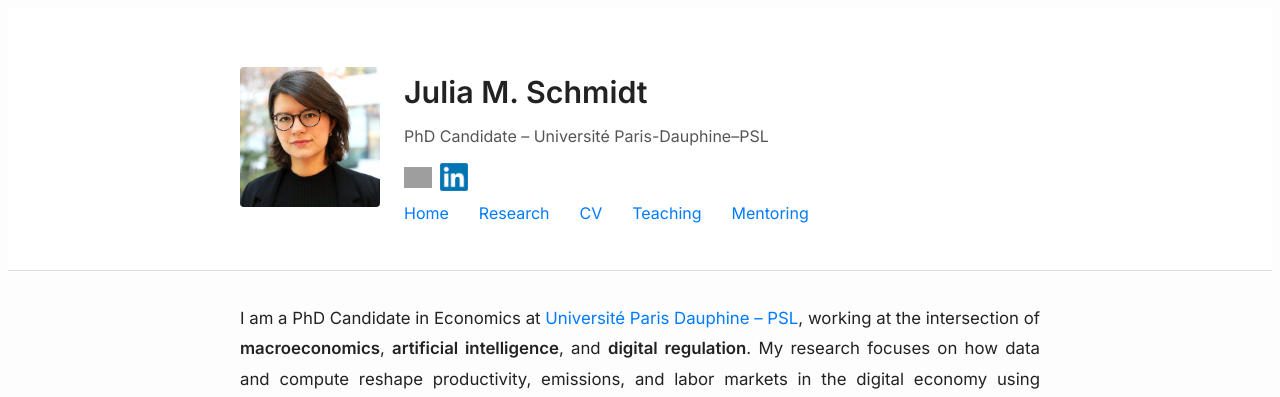
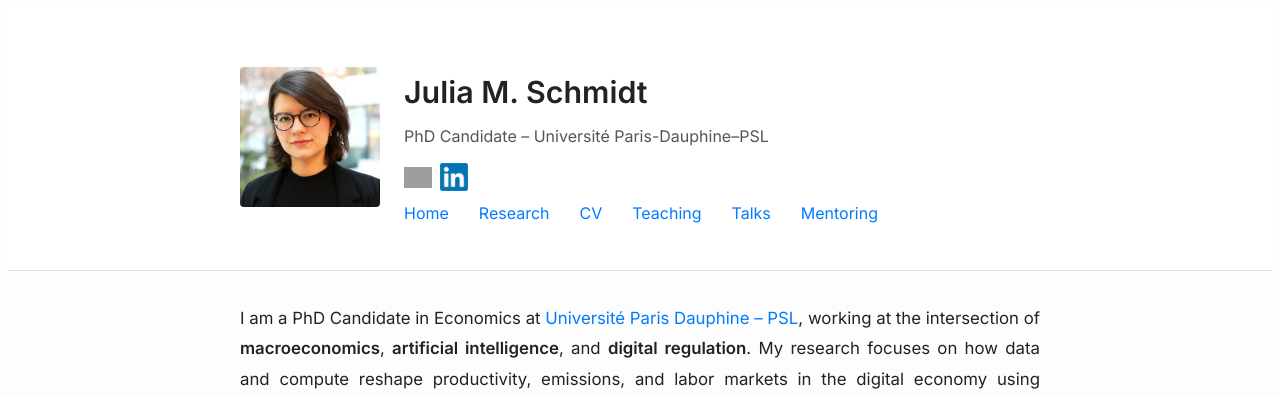
Before and after one commit to julia-m-schmidt/julia-m-schmidt.github.io, a Jekyll site: the page built from home.md, in a window 1280 px wide. Shown: the part 210-607 px from the top of the page. Built offline with Jekyll 4.4.1, drawn with Linux system fonts in a browser that asks for light colours; grey boxes are pictures that could not be loaded.

Commit message:
Update default.html

```diff
--- a/_layouts/default.html
+++ b/_layouts/default.html
@@ -63,6 +63,7 @@
             <a href="/research/">Research</a>
             <a href="/assets/docs/CV_SCHMIDT_J.pdf" target="_blank">CV</a>
             <a href="/teaching/">Teaching</a>
+            <a href="/talks/">Talks</a>
             <a href="/mentoring/">Mentoring</a>
           </nav>
         </div>
```
